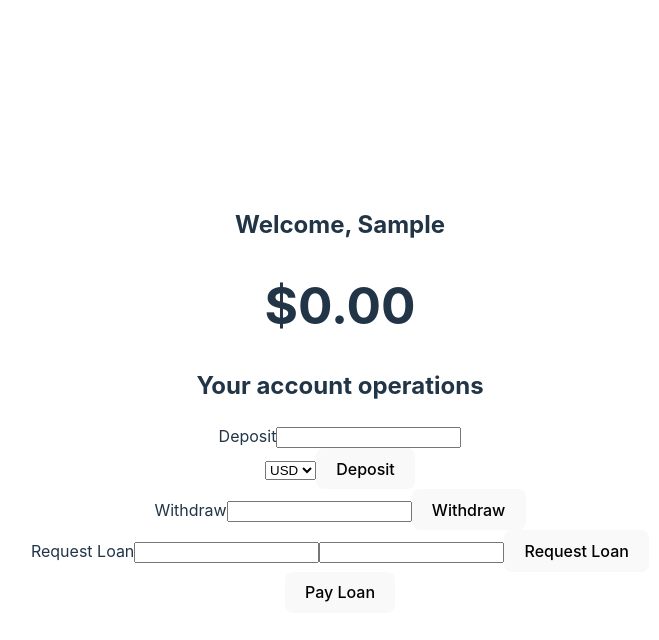
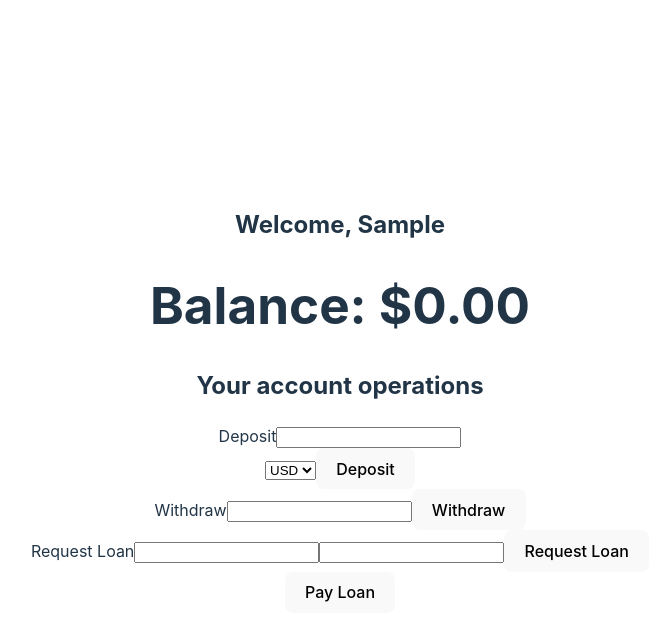
Before and after one commit to TamaraTav/Bank-Customers-Account-actions-React-Redux, a React (Vite) app: page / in a window 1280 px wide. Both pictures are taken after typing "Sample", "Sample" into the empty fields and a click on the button "Create new Customer". Shown: the top 640 px of the page, without its empty margins (300-959 px from the left). Built offline with nearby package versions, Linux system fonts and the light colour scheme.

Commit message:
add Loan and loan purpose information in UI

```diff
--- a/src/features/accounts/BalanceDisplay.tsx
+++ b/src/features/accounts/BalanceDisplay.tsx
@@ -9,6 +9,18 @@ function formatCurrency(value: number) {
 }
 
 export default function BalanceDisplay() {
-  const balance = useSelector((store: RootState) => store.account.balance);
-  return <h1>{formatCurrency(balance)}</h1>;
+  const { balance, loan, loanPurpose } = useSelector(
+    (store: RootState) => store.account
+  );
+
+  return (
+    <div>
+      <h1>Balance: {formatCurrency(balance)}</h1>
+      {loan > 0 && (
+        <h2>
+          Loan: {formatCurrency(loan)} (Purpose: {loanPurpose})
+        </h2>
+      )}
+    </div>
+  );
 }
```
